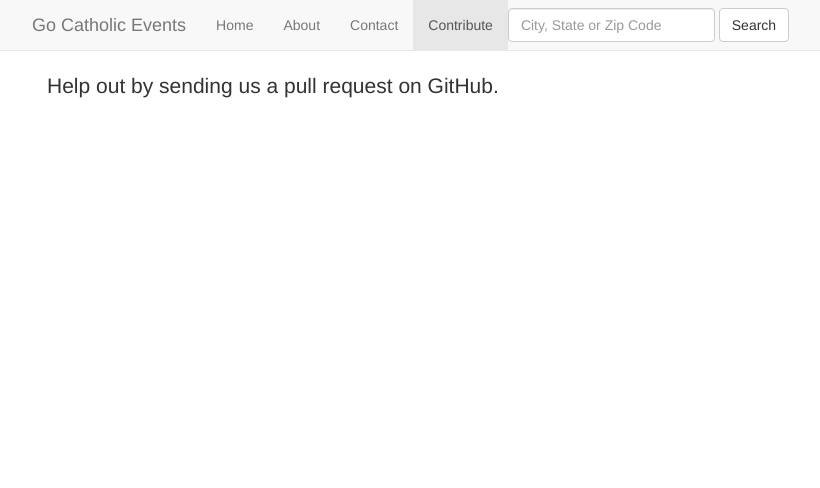
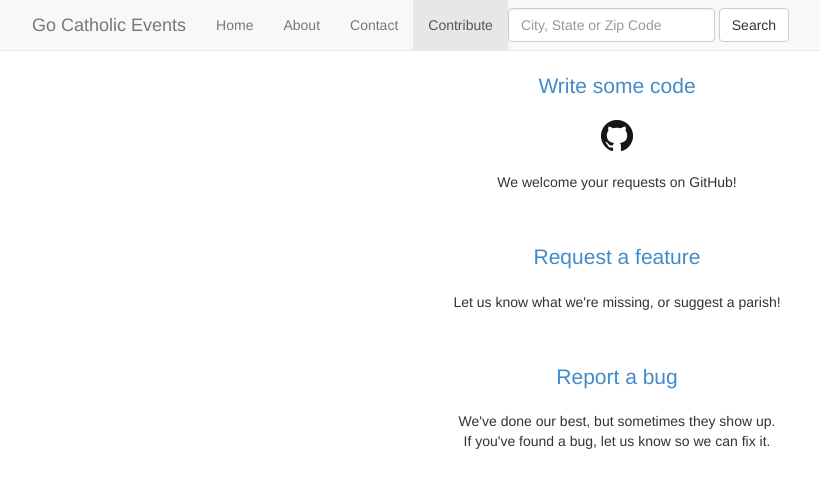
Before and after one commit to salutarismedia/gocatholicevents, a PHP site: template www/application/views/contribute.php in a window 1280 px wide. Shown: the top 488 px of the page, without its empty margins (38-858 px from the left). Run offline with PHP 8.4, Linux system fonts and the light colour scheme; the template is opened without the code that fills it, so the values that code supplies are empty; some libraries are stand-ins or nearby versions.

Commit message:
adding messages to contribute page

```diff
--- a/www/application/views/contribute.php
+++ b/www/application/views/contribute.php
@@ -1,7 +1,33 @@
 <?php require_once("header.php")?>
 
 <div class="container">
-	<p class="lead">Help out by sending us a pull request on GitHub.</p>
+	<center>
+		<p class="lead">
+			<a href="https://github.com/salutarismedia/gocatholicevents"
+				target="_blank">Write some code</a>
+		</p>
+		<a href="https://github.com/salutarismedia/gocatholicevents"
+			target="_blank"><img
+			src="<?php echo base_url() . "images/github.png"?>"></a><br> <br>
+		<p>We welcome your requests on GitHub!</p>
+		<br> <br>
+
+		<p class="lead">
+			<a href="https://github.com/salutarismedia/gocatholicevents/issues"
+				target="_blank">Request a feature</a>
+		</p>
+		<p>Let us know what we're missing, or suggest a parish!</p>
+
+		<br> <br>
+		<p class="lead">
+			<a href="https://github.com/salutarismedia/gocatholicevents/issues"
+				target="_blank">Report a bug</a>
+		</p>
+		<p>
+			We've done our best, but sometimes they show up.<br>If you've found a
+			bug, let us know so we can fix it.
+		</p>
+	</center>
 </div>
 
 <?php require_once("footer.php")?>
--- /dev/null
+++ b/www/css/gce.css
@@ -0,0 +1,6 @@
+@CHARSET "UTF-8";
+
+#divContainer {
+	min-height: 700px;
+	padding-top: 30px;
+}
```
Also changed, not shown: www/images/github.png (added).
